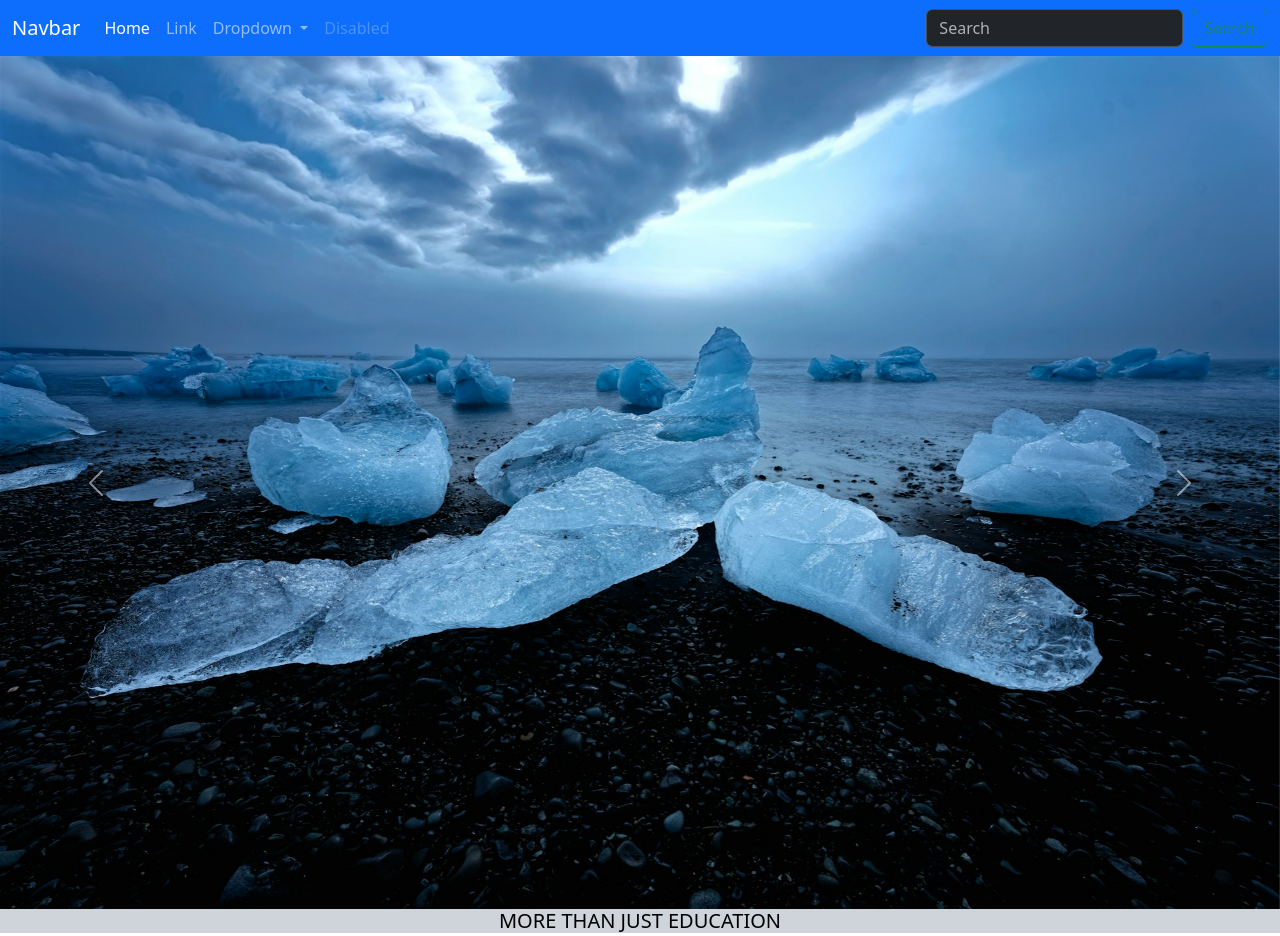
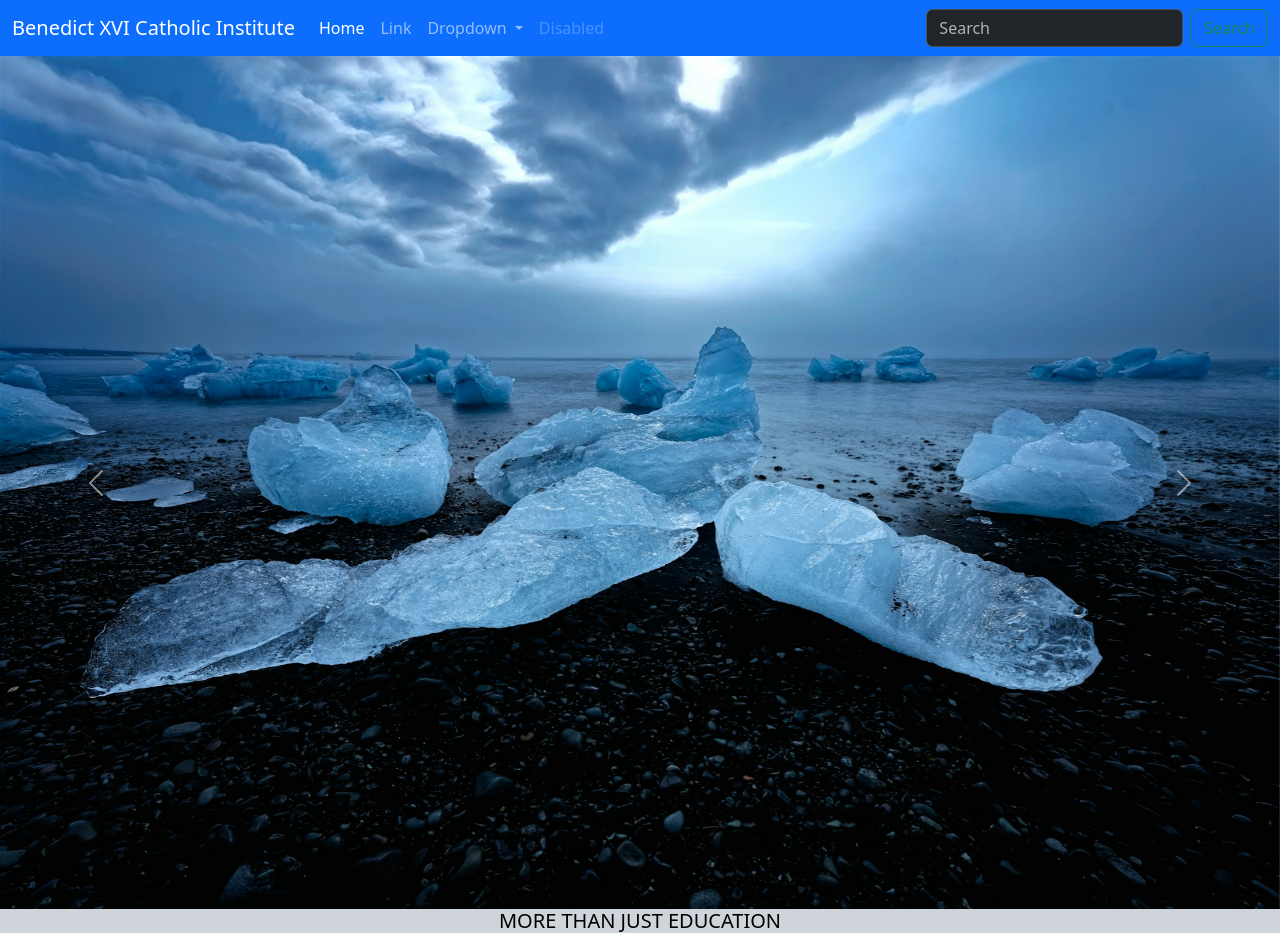
Before and after one commit to LakshanEdirisinghe/Restart-after-long-time-V2, a plain HTML site: page index.html in a window 1280 px wide. Shown: the top 936 px of the page. Drawn offline with nearby package versions, Linux system fonts and the light colour scheme; grey boxes are pictures that could not be loaded.

Commit message:
change navBar's name

```diff
--- a/index.html
+++ b/index.html
@@ -31,7 +31,7 @@
 
 <nav class="navbar navbar-expand-lg bg-primary" data-bs-theme="dark">
   <div class="container-fluid">
-    <a class="navbar-brand" href="#">Navbar</a>
+    <a class="navbar-brand" href="#">Benedict XVI Catholic Institute </a>
     <button class="navbar-toggler" type="button" data-bs-toggle="collapse" data-bs-target="#navbarSupportedContent" aria-controls="navbarSupportedContent" aria-expanded="false" aria-label="Toggle navigation">
       <span class="navbar-toggler-icon"></span>
     </button>
```
